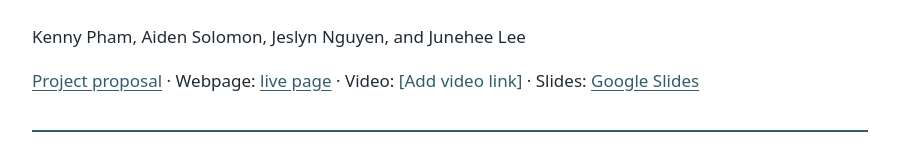
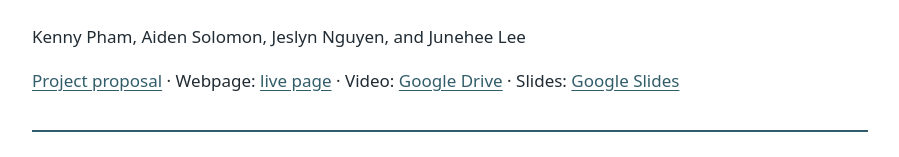
Before and after one commit to kkphamm/myclos.et, a plain HTML site: page milestone.html in a window 1280 px wide. Shown: the part 244-401 px from the top of the page, without its empty margins (190-1089 px from the left). Drawn offline with Linux system fonts and the light colour scheme.

Commit message:
Add video link to milestone page

```diff
--- a/milestone.html
+++ b/milestone.html
@@ -14,7 +14,7 @@
       <p class="milestone-course">CS184 · Fall 2026 Milestone Report</p>
       <p class="summary">myclos.et is an interactive 3D fitting room that shows how the same garment drapes on bodies with different proportions.</p>
       <p>Kenny Pham, Aiden Solomon, Jeslyn Nguyen, and Junehee Lee</p>
-      <p><a href="index.html">Project proposal</a> · Webpage: <a href="https://kkphamm.github.io/myclos.et/milestone.html">live page</a> · Video: <span class="milestone-blank">[Add video link]</span> · Slides: <a href="https://docs.google.com/presentation/d/1-aYv32nuWVJ9-6t-rAa8tIzQ8JkE1HVjq1EU8sJUG2M/edit?usp=drivesdk">Google Slides</a></p>
+      <p><a href="index.html">Project proposal</a> · Webpage: <a href="https://kkphamm.github.io/myclos.et/milestone.html">live page</a> · Video: <a href="https://drive.google.com/file/d/1_k4JMF3rZhHPtazo19VObxyt0BWd50ix/view?usp=sharing">Google Drive</a> · Slides: <a href="https://docs.google.com/presentation/d/1-aYv32nuWVJ9-6t-rAa8tIzQ8JkE1HVjq1EU8sJUG2M/edit?usp=drivesdk">Google Slides</a></p>
     </header>
 
     <section aria-labelledby="progress-heading">
```
